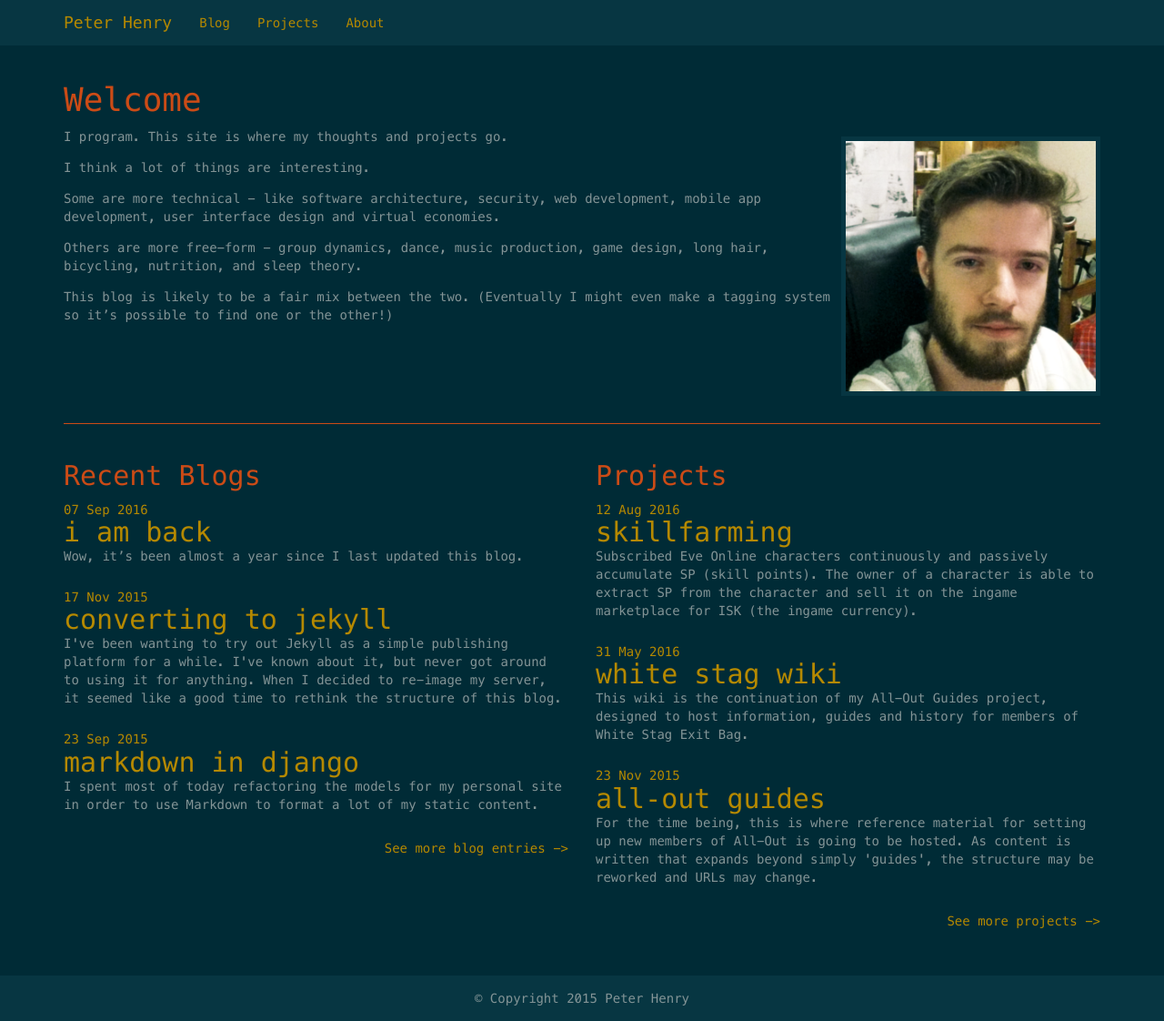
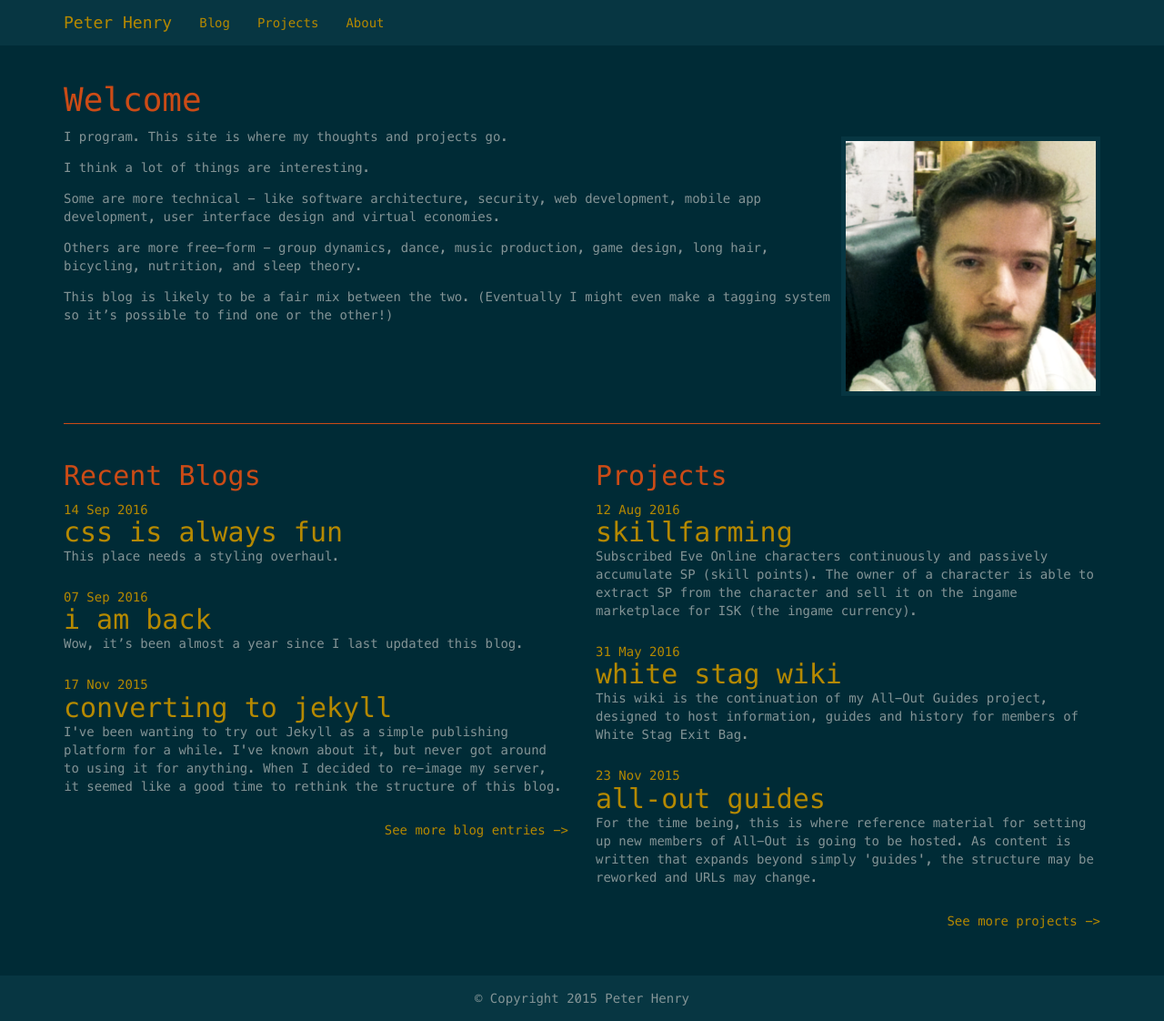
Before and after one commit to mosbasik/portfolio-jekyll, a Jekyll site: the page built from index.html, in a window 1280 px wide. Shown: the whole page at 91% size. Built offline with Jekyll 4.4.1, drawn with Linux system fonts in a browser that asks for light colours; nearby versions of some CDN libraries; some of the changed lines change nothing that is shown.

Commit message:
posting thoughts on styling needs

```diff
--- /dev/null
+++ b/_posts/2016-09-14-css-is-always-fun.markdown
@@ -0,0 +1,33 @@
+---
+layout: post
+title: css is always fun
+categories: blogs
+disqus_identifier: b35edeb5-0b4d-442b-baab-180ba0033962
+excerpt:
+---
+
+This place needs a styling overhaul.
+
+## Container Width
+
+The default bootstrap fixed container is too wide in fullscreen for comfortable reading and it always has been. I need to decide on the best way to narrow it.
+
+- I could manhandle a pixel width into my stylesheet.  Simple, but it would probably mess with the handy responsiveness that Bootstrap is giving me.  I love the way my site reflows on mobile.
+
+- I could do something similar to above using the [`ch` css property](https://css-tricks.com/the-lengths-of-css/#article-header-id-11) to limit line length to something like 80 characters for maximum geekiness, but then I need to figure out how to make the navbar width follow suit.
+
+- I could tweak Bootstrap's defaults with their [online customization tool](https://getbootstrap.com/customize) (and probably strip out quite a lot of the things I'm not using to cut load time) but that means I'd have to download it and unpack it a bunch of times to make it look how I want, and do it more whenever I want to change it down the road.
+
+- Bootstrap is written in [Less](http://lesscss.org/).  There is a Jekyll plugin called [jekyll-less](https://rubygems.org/gems/jekyll-less) that permits Less compilation.  I have zero experience with Less, though, and my current styling is written in Sass.  I don't know if these would conflict without trying them.
+
+- Jekyll supports [Sass](http://sass-lang.com/) natively, and all my current styling uses it - including my currently-defunct theme switching.  There is a [Sass port of Bootstrap](https://github.com/twbs/bootstrap-sass/tags), so maybe I should start using that.  I found a [fairly specific blogpost](http://veithen.github.io/2015/03/26/jekyll-bootstrap.html) detailing how to make bootstrap-sass play nice with Jekyll that looks promising.
+
+## Font
+
+I'm using the Apple-developed monospace font "Menlo" right now, and serving it from my server.  It's taking unacceptably long to load, and until it does finish loading my page is blank to a first time visitor.  Maybe I should switch to a font provided by a CDN and see if that helps performance.  [Daniel Morgan](http://danielmorgan.co.uk/) suggested [Fira Code](https://github.com/tonsky/FiraCode), which I'd never heard of - but it looks pretty fancy!
+
+## Style Switching
+
+The whole reason I used Solarized as a color scheme in the first place was because it had recognizable light and dark versions.  I had a switch to allow a user to swap between light and dark themes at will, which is currently broken because I moved from Django to Jekyll and now instead of rendering a template on page load, my templates are rendered when I update the site.
+
+I can probably fix this with some Javascript.  When I first wrote this site I probably would have used JQuery - but now I'm tempted to use Vue.js.  I hate to load _another_ library, given that my Bootstrap is currently using JQuery - but some reading indicates that maybe that's not a hard dependency.  Sure would be nice to take JQuery out entirely.
--- a/css/portfolio.scss
+++ b/css/portfolio.scss
@@ -65,6 +65,7 @@ html, body {
     position: relative;
 }
 #content {
+    /* width: 80ch; */
     padding-bottom: 100px; /* Height of the footer */
 }
 #footer {
```
